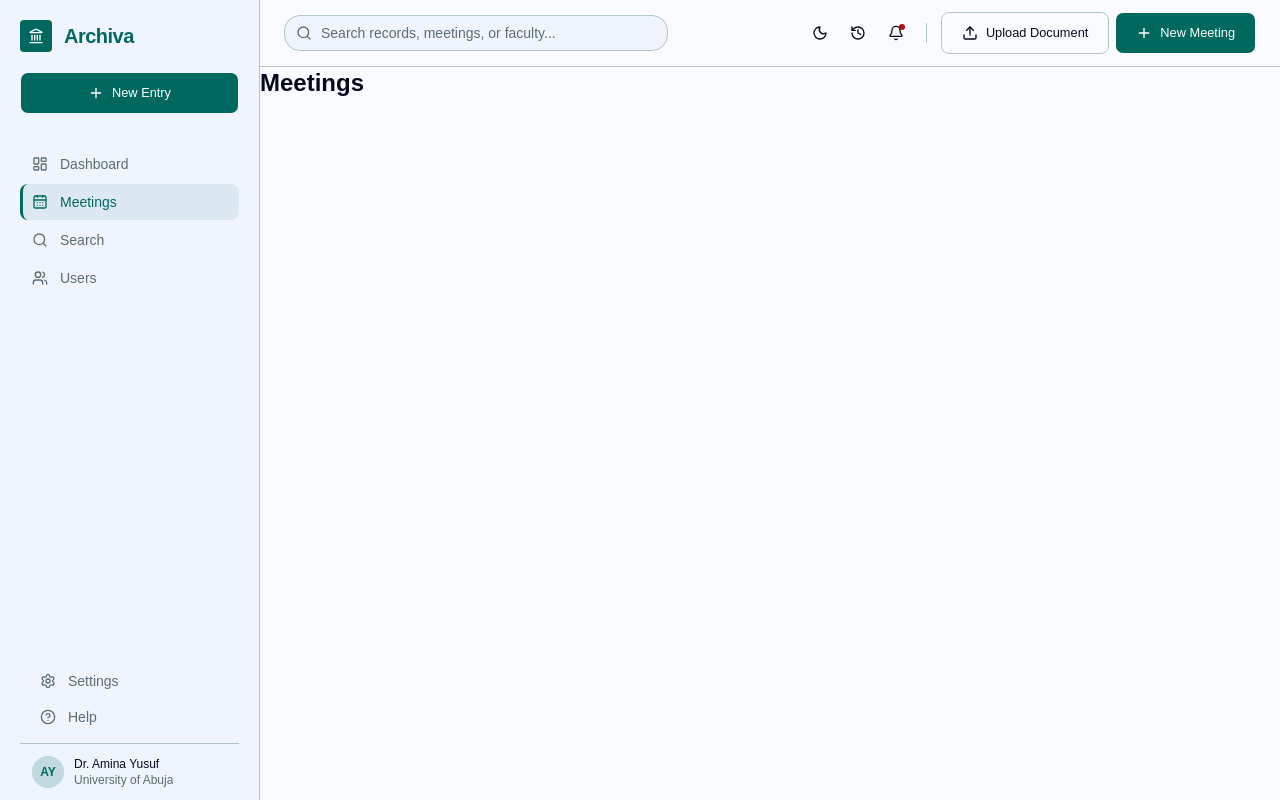
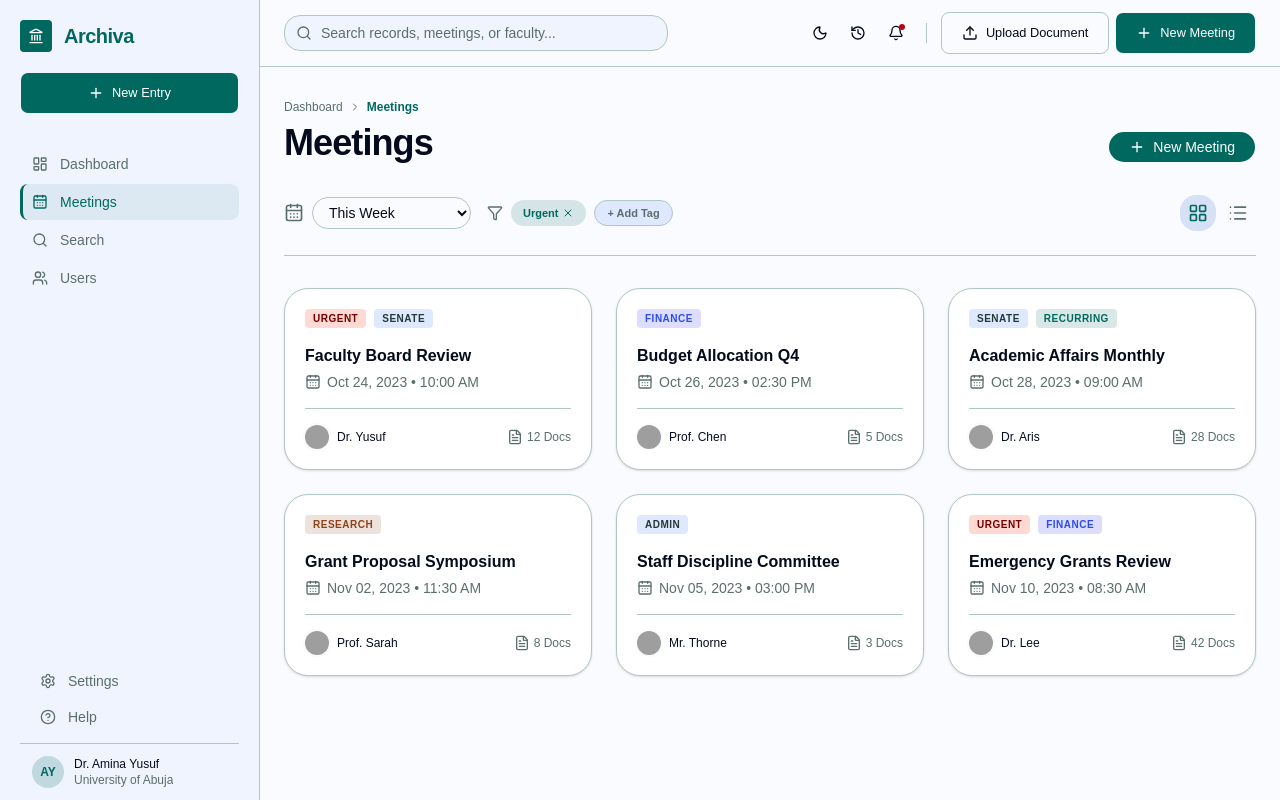
Before and after one commit to ArchivaLabs/archiva-frontend, a React (Vite) app: page /meetings in a window 1280 px wide. Built offline with nearby package versions, Linux system fonts and the light colour scheme; grey boxes are pictures that could not be loaded.

Commit message:
feat: Implement the meetings page

```diff
--- a/src/components/layout/Sidebar.tsx
+++ b/src/components/layout/Sidebar.tsx
@@ -1,6 +1,5 @@
 import { Link, useLocation } from "react-router-dom"
 import {
-  Archive,
   Plus,
   LayoutDashboard,
   CalendarDays,
@@ -24,13 +23,16 @@ export default function Sidebar() {
   const { pathname } = useLocation()
 
   return (
-    <aside className="flex w-sidebar-width shrink-0 flex-col px-5 border-r border-border bg-nav-sidebar">
+    <aside className="flex w-sidebar-width shrink-0 flex-col border-r border-border bg-nav-sidebar px-5">
       <div className="py-5">
         <Logo />
       </div>
 
       <div className="pb-8">
-        <Button className="w-full gap-2 bg-primary text-white hover:bg-primary/90 py-5" size="sm">
+        <Button
+          className="w-full gap-2 bg-primary py-5 text-white hover:bg-primary/90"
+          size="sm"
+        >
           <Plus className="size-4" />
           New Entry
         </Button>
@@ -47,7 +49,7 @@ export default function Sidebar() {
                 "flex items-center gap-3 rounded-md px-3 py-2 text-sm font-medium transition-colors",
                 active
                   ? "border-l-[3px] border-primary bg-primary/8 pl-[9px] text-primary dark:bg-white/10 dark:text-white"
-                  : "text-muted-foreground hover:bg-surface-container hover:text-foreground dark:text-white/60 dark:hover:bg-white/5 dark:hover:text-white/90",
+                  : "text-muted-foreground hover:bg-surface-container hover:text-foreground dark:text-white/60 dark:hover:bg-white/5 dark:hover:text-white/90"
               )}
             >
               <Icon className="size-4 shrink-0" />
--- /dev/null
+++ b/src/components/shared/TagBadge.tsx
@@ -0,0 +1,31 @@
+import { cn } from "@/lib/utils"
+
+export type TagVariant = "urgent" | "primary" | "neutral" | "secondary" | "tertiary"
+
+const variantStyles: Record<TagVariant, string> = {
+  urgent: "bg-destructive-container text-on-destructive-container",
+  primary: "bg-primary/15 text-primary",
+  neutral: "bg-surface-container-high text-on-surface-variant",
+  secondary: "bg-secondary-container/20 text-secondary",
+  tertiary: "bg-tertiary/15 text-tertiary",
+}
+
+interface TagBadgeProps {
+  label: string
+  variant?: TagVariant
+  className?: string
+}
+
+export default function TagBadge({ label, variant = "primary", className }: TagBadgeProps) {
+  return (
+    <span
+      className={cn(
+        "inline-flex items-center rounded px-2 py-0.5 text-[10px] font-semibold tracking-wider uppercase",
+        variantStyles[variant],
+        className,
+      )}
+    >
+      {label}
+    </span>
+  )
+}
--- a/src/pages/meetings/MeetingsPage.tsx
+++ b/src/pages/meetings/MeetingsPage.tsx
@@ -1,3 +1,249 @@
+import { useState } from "react"
+import { Link } from "react-router-dom"
+import {
+  ChevronRight,
+  CalendarDays,
+  FileText,
+  LayoutGrid,
+  List,
+  Plus,
+  X,
+  Filter,
+  MoreVertical,
+} from "lucide-react"
+import { Button } from "@/components/ui/button"
+import { cn } from "@/lib/utils"
+import TagBadge, { type TagVariant } from "@/components/shared/TagBadge"
+
+interface Meeting {
+  id: string
+  title: string
+  date: string
+  time: string
+  tags: { label: string; variant: TagVariant }[]
+  creator: { name: string; avatar: string }
+  docCount: number
+}
+
+const MEETINGS: Meeting[] = [
+  {
+    id: "1",
+    title: "Faculty Board Review",
+    date: "Oct 24, 2023",
+    time: "10:00 AM",
+    tags: [
+      { label: "Urgent", variant: "urgent" },
+      { label: "Senate", variant: "neutral" },
+    ],
+    creator: { name: "Dr. Yusuf", avatar: "https://i.pravatar.cc/24?img=14" },
+    docCount: 12,
+  },
+  {
+    id: "2",
+    title: "Budget Allocation Q4",
+    date: "Oct 26, 2023",
+    time: "02:30 PM",
+    tags: [{ label: "Finance", variant: "secondary" }],
+    creator: { name: "Prof. Chen", avatar: "https://i.pravatar.cc/24?img=47" },
+    docCount: 5,
+  },
+  {
+    id: "3",
+    title: "Academic Affairs Monthly",
+    date: "Oct 28, 2023",
+    time: "09:00 AM",
+    tags: [
+      { label: "Senate", variant: "neutral" },
+      { label: "Recurring", variant: "primary" },
+    ],
+    creator: { name: "Dr. Aris", avatar: "https://i.pravatar.cc/24?img=53" },
+    docCount: 28,
+  },
+  {
+    id: "4",
+    title: "Grant Proposal Symposium",
+    date: "Nov 02, 2023",
+    time: "11:30 AM",
+    tags: [{ label: "Research", variant: "tertiary" }],
+    creator: { name: "Prof. Sarah", avatar: "https://i.pravatar.cc/24?img=32" },
+    docCount: 8,
+  },
+  {
+    id: "5",
+    title: "Staff Discipline Committee",
+    date: "Nov 05, 2023",
+    time: "03:00 PM",
+    tags: [{ label: "Admin", variant: "neutral" }],
+    creator: { name: "Mr. Thorne", avatar: "https://i.pravatar.cc/24?img=15" },
+    docCount: 3,
+  },
+  {
+    id: "6",
+    title: "Emergency Grants Review",
+    date: "Nov 10, 2023",
+    time: "08:30 AM",
+    tags: [
+      { label: "Urgent", variant: "urgent" },
+      { label: "Finance", variant: "secondary" },
+    ],
+    creator: { name: "Dr. Lee", avatar: "https://i.pravatar.cc/24?img=20" },
+    docCount: 42,
+  },
+]
+
 export default function MeetingsPage() {
-  return <h1 className="font-heading text-2xl font-bold">Meetings</h1>
+  const [view, setView] = useState<"grid" | "list">("grid")
+  const [activeFilters, setActiveFilters] = useState(["Urgent"])
+
+  return (
+    <section className="flex flex-col min-h-full">
+      {/* Page header */}
+      <div className="px-6 pt-8 pb-4">
+        <div className="mb-8 flex items-end justify-between">
+          <div>
+            <nav className="mb-2 flex items-center gap-1.5 text-xs text-muted-foreground">
+              <Link to="/dashboard" className="hover:text-primary transition-colors">
+                Dashboard
+              </Link>
+              <ChevronRight className="size-3" />
+              <span className="font-semibold text-primary">Meetings</span>
+            </nav>
+            <h1 className="text-4xl font-bold tracking-tight text-foreground">
+              Meetings
+            </h1>
+          </div>
+          <Button className="gap-2 px-5">
+            <Plus className="size-4" />
+            New Meeting
+          </Button>
+        </div>
+
+        {/* Controls bar */}
+        <div className="flex flex-wrap items-center gap-4 border-b border-border pb-6">
+          {/* Date filter */}
+          <div className="flex items-center gap-2">
+            <CalendarDays className="size-5 text-muted-foreground" />
+            <select className="rounded-lg border border-border bg-background px-3 py-1.5 text-sm text-foreground focus:outline-none focus:ring-1 focus:ring-ring">
+              <option>This Week</option>
+              <option>Last 30 Days</option>
+              <option>Academic Quarter</option>
+              <option>Custom Range</option>
+            </select>
+          </div>
+
+          {/* Active filters */}
+          <div className="flex items-center gap-2">
+            <Filter className="size-4 text-muted-foreground" />
+            <div className="flex gap-2">
+              {activeFilters.map((f) => (
+                <span
+                  key={f}
+                  className="flex items-center gap-1 rounded-full bg-primary/15 px-3 py-1 text-[11px] font-semibold text-primary"
+                >
+                  {f}
+                  <button
+                    onClick={() => setActiveFilters((prev) => prev.filter((x) => x !== f))}
+                    className="hover:opacity-70 transition-opacity"
+                  >
+                    <X className="size-3" />
+                  </button>
+                </span>
+              ))}
+              <button className="rounded-full border border-border bg-surface-container-high px-3 py-1 text-[11px] font-semibold text-muted-foreground hover:bg-surface-container-highest transition-colors">
+                + Add Tag
+              </button>
+            </div>
+          </div>
+
+          {/* View toggle */}
+          <div className="ml-auto flex gap-1">
+            <button
+              onClick={() => setView("grid")}
+              className={cn(
+                "rounded-lg p-2 transition-colors",
+                view === "grid"
+                  ? "bg-surface-container-highest text-primary"
+                  : "text-muted-foreground hover:bg-surface-container-high",
+              )}
+            >
+              <LayoutGrid className="size-5" />
+            </button>
+            <button
+              onClick={() => setView("list")}
+              className={cn(
+                "rounded-lg p-2 transition-colors",
+                view === "list"
+                  ? "bg-surface-container-highest text-primary"
+                  : "text-muted-foreground hover:bg-surface-container-high",
+              )}
+            >
+              <List className="size-5" />
+            </button>
+          </div>
+        </div>
+      </div>
+
+      {/* Cards grid */}
+      <div className="px-6 pb-12">
+        <div className="mt-4 grid grid-cols-1 gap-6 md:grid-cols-2 lg:grid-cols-3">
+          {MEETINGS.map((meeting) => (
+            <MeetingCard key={meeting.id} meeting={meeting} />
+          ))}
+        </div>
+      </div>
+    </section>
+  )
 }
+
+function MeetingCard({ meeting }: { meeting: Meeting }) {
+  return (
+    <Link
+      to={`/meetings/${meeting.id}`}
+      className="group relative flex flex-col gap-4 overflow-hidden rounded-xl border border-border bg-card p-5 shadow-sm transition-all hover:-translate-y-1 hover:shadow-lg"
+    >
+      {/* More options — visible on hover */}
+      <button
+        onClick={(e) => e.preventDefault()}
+        className="absolute top-2 right-2 rounded p-1 text-muted-foreground opacity-0 transition-opacity hover:bg-surface-container-high group-hover:opacity-100"
+      >
+        <MoreVertical className="size-4" />
+      </button>
+
+      {/* Tags */}
+      <div className="flex flex-wrap gap-2">
+        {meeting.tags.map((t) => (
+          <TagBadge key={t.label} label={t.label} variant={t.variant} />
+        ))}
+      </div>
+
+      {/* Title & date */}
+      <div>
+        <h3 className="mb-1 text-base font-semibold text-foreground transition-colors group-hover:text-primary">
+          {meeting.title}
+        </h3>
+        <p className="flex items-center gap-1.5 text-sm text-muted-foreground">
+          <CalendarDays className="size-4 shrink-0" />
+          {meeting.date} • {meeting.time}
+        </p>
+      </div>
+
+      {/* Footer */}
+      <div className="flex items-center justify-between border-t border-border pt-4">
+        <div className="flex items-center gap-2">
+          <img
+            src={meeting.creator.avatar}
+            alt={meeting.creator.name}
+            className="size-6 rounded-full object-cover ring-2 ring-background"
+          />
+          <span className="text-xs font-medium text-foreground">
+            {meeting.creator.name}
+          </span>
+        </div>
+        <div className="flex items-center gap-1 text-muted-foreground">
+          <FileText className="size-4" />
+          <span className="text-xs">{meeting.docCount} Docs</span>
+        </div>
+      </div>
+    </Link>
+  )
+}
```
